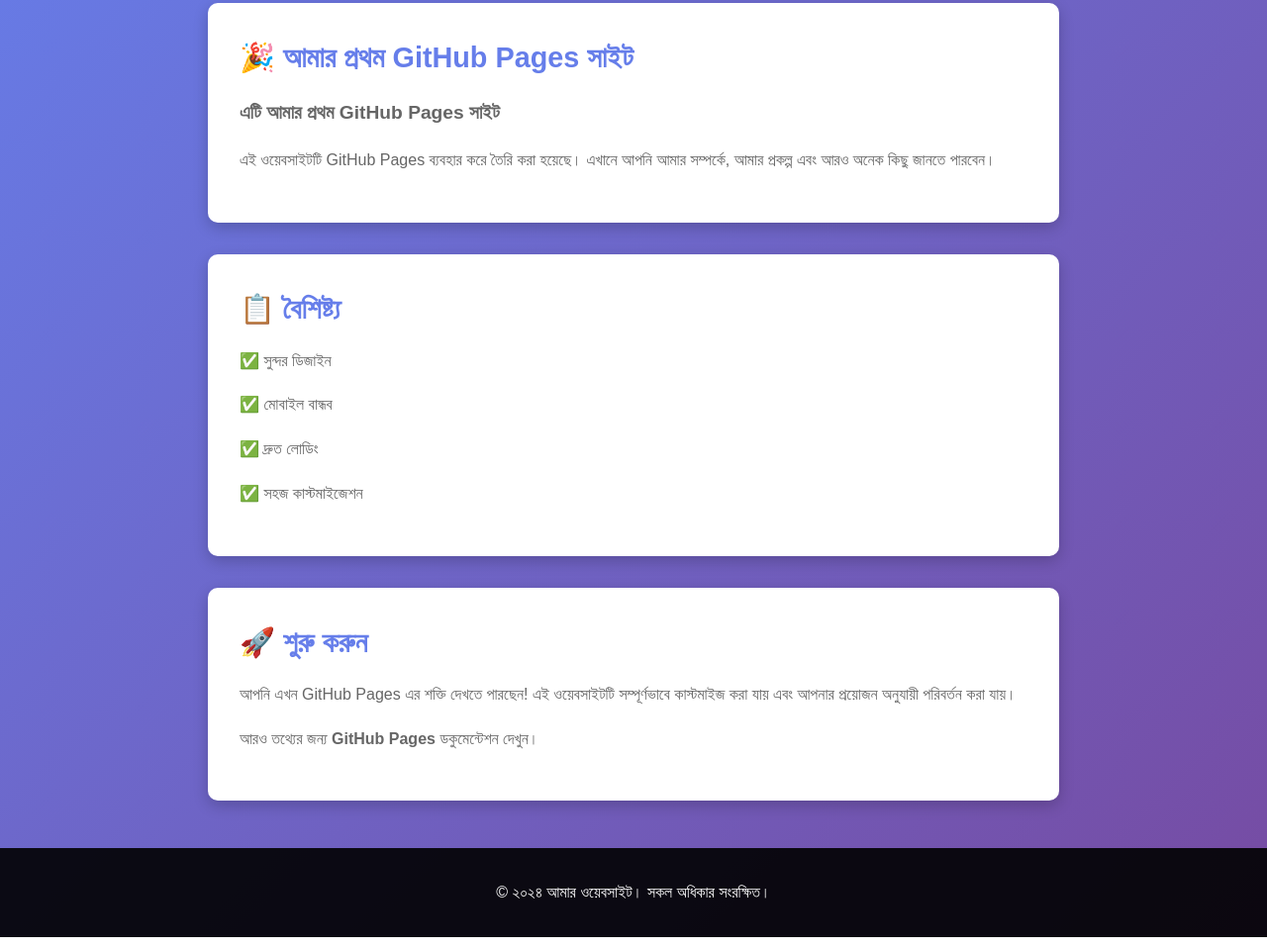
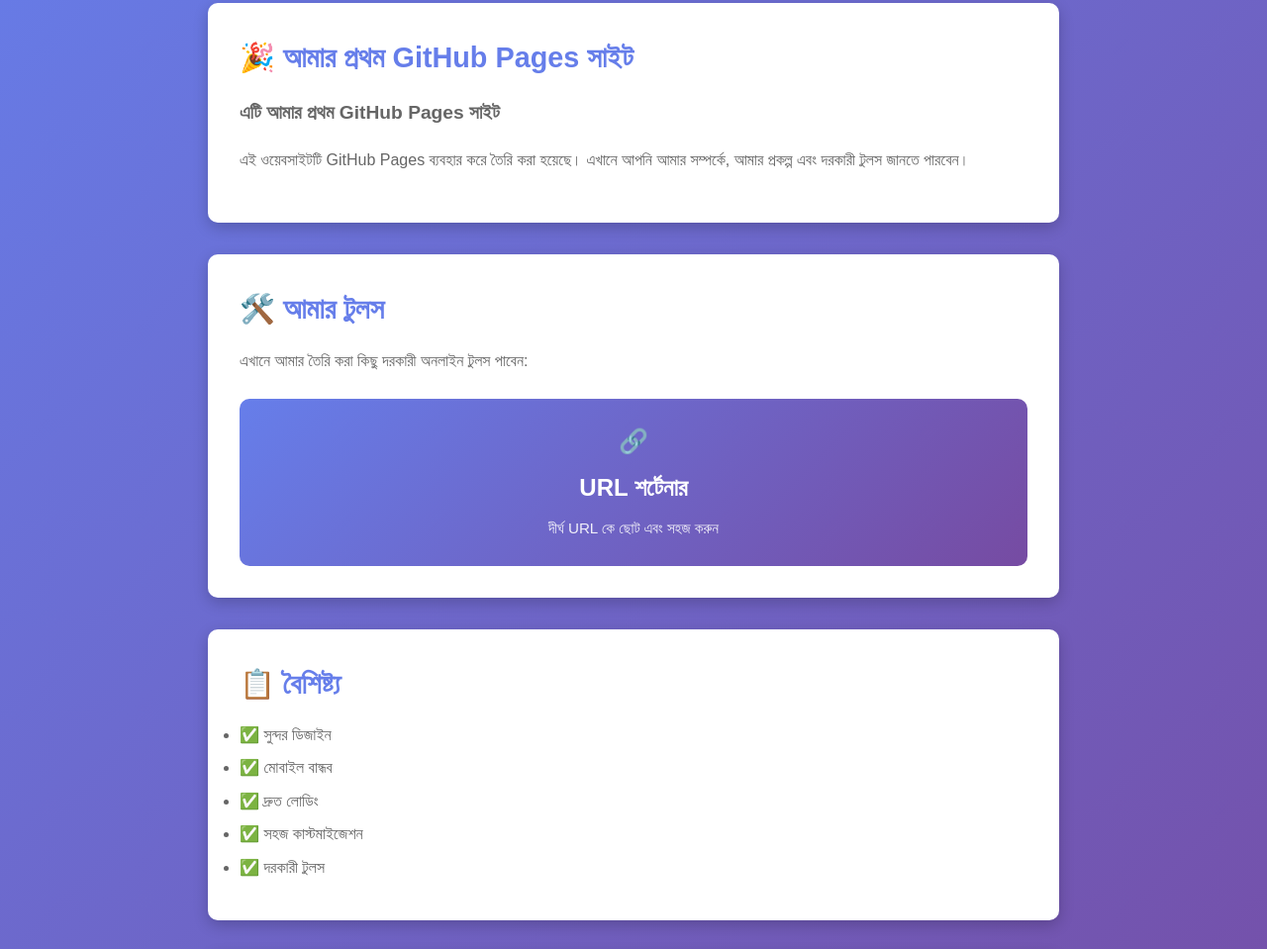
Before and after one commit to kayumkhalifa72-max/kayumkhalifa72-max.github.io, a plain HTML site: page index.html in a window 1280 px wide. Shown: the part 193-1152 px from the top of the page at 99% size. Drawn offline with Linux system fonts and the light colour scheme.

Commit message:
Update home page with tools section

```diff
--- a/index.html
+++ b/index.html
@@ -68,6 +68,41 @@
             line-height: 1.8;
         }
 
+        .tools-grid {
+            display: grid;
+            grid-template-columns: repeat(auto-fit, minmax(250px, 1fr));
+            gap: 1.5rem;
+            margin-top: 1.5rem;
+        }
+
+        .tool-card {
+            background: linear-gradient(135deg, #667eea 0%, #764ba2 100%);
+            color: white;
+            padding: 1.5rem;
+            border-radius: 10px;
+            text-decoration: none;
+            transition: transform 0.3s, box-shadow 0.3s;
+            cursor: pointer;
+            border: none;
+            text-align: center;
+        }
+
+        .tool-card:hover {
+            transform: translateY(-10px);
+            box-shadow: 0 10px 30px rgba(0, 0, 0, 0.3);
+        }
+
+        .tool-card h3 {
+            font-size: 1.5rem;
+            margin-bottom: 0.5rem;
+        }
+
+        .tool-card p {
+            color: rgba(255, 255, 255, 0.9);
+            font-size: 0.95rem;
+            margin: 0;
+        }
+
         footer {
             background: rgba(0, 0, 0, 0.9);
             color: white;
@@ -80,6 +115,15 @@
             font-size: 1.2rem;
             color: #667eea;
             font-weight: bold;
+        }
+
+        .feature-list {
+            margin-top: 1rem;
+        }
+
+        .feature-list li {
+            margin-bottom: 0.5rem;
+            color: #666;
         }
     </style>
 </head>
@@ -95,16 +139,32 @@
             <p class="welcome-text">এটি আমার প্রথম GitHub Pages সাইট</p>
             <p>
                 এই ওয়েবসাইটটি GitHub Pages ব্যবহার করে তৈরি করা হয়েছে।
-                এখানে আপনি আমার সম্পর্কে, আমার প্রকল্প এবং আরও অনেক কিছু জানতে পারবেন।
+                এখানে আপনি আমার সম্পর্কে, আমার প্রকল্প এবং দরকারী টুলস জানতে পারবেন।
             </p>
         </div>
 
         <div class="card">
+            <h2>🛠️ আমার টুলস</h2>
+            <p>এখানে আমার তৈরি করা কিছু দরকারী অনলাইন টুলস পাবেন:</p>
+
+            <div class="tools-grid">
+                <a href="url-shortener.html" class="tool-card">
+                    <h3>🔗</h3>
+                    <h3>URL শর্টেনার</h3>
+                    <p>দীর্ঘ URL কে ছোট এবং সহজ করুন</p>
+                </a>
+            </div>
+        </div>
+
+        <div class="card">
             <h2>📋 বৈশিষ্ট্য</h2>
-            <p>✅ সুন্দর ডিজাইন</p>
-            <p>✅ মোবাইল বান্ধব</p>
-            <p>✅ দ্রুত লোডিং</p>
-            <p>✅ সহজ কাস্টমাইজেশন</p>
+            <ul class="feature-list">
+                <li>✅ সুন্দর ডিজাইন</li>
+                <li>✅ মোবাইল বান্ধব</li>
+                <li>✅ দ্রুত লোডিং</li>
+                <li>✅ সহজ কাস্টমাইজেশন</li>
+                <li>✅ দরকারী টুলস</li>
+            </ul>
         </div>
 
         <div class="card">
```
